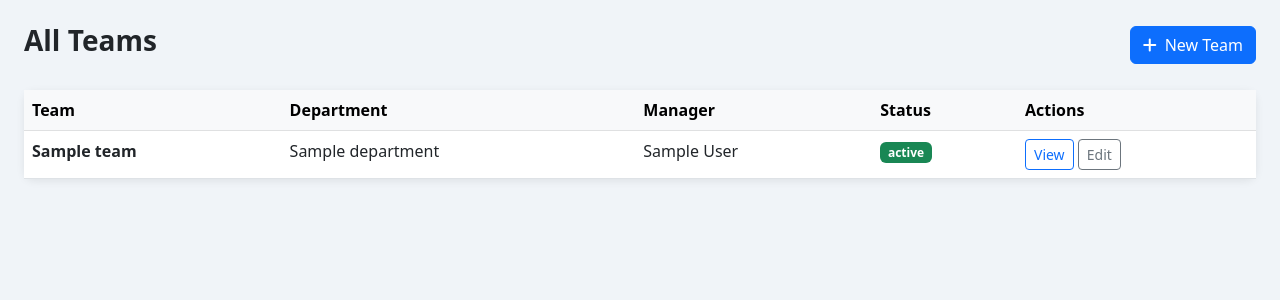
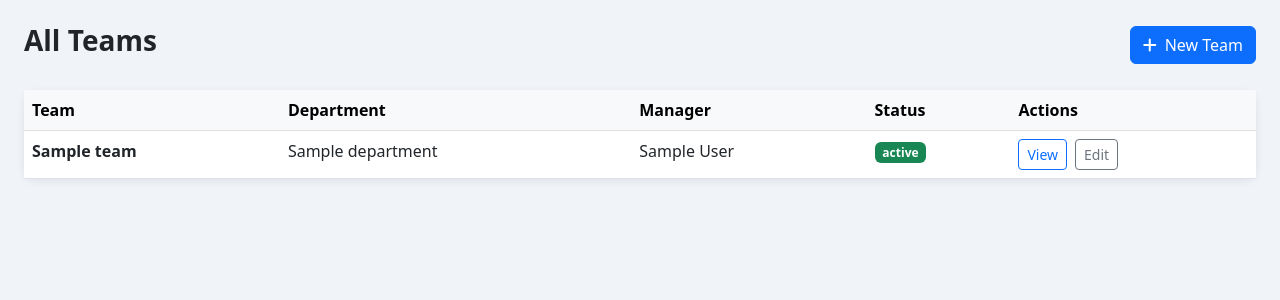
Before and after one commit to timileyinoluwasheyi438-hub/sky-portal, a Django app: page /teams/ in a window 1280 px wide. Shown: the part 56-356 px from the top of the page. Run offline with Django 5.2, Linux system fonts and the light colour scheme; a user stored in the database is signed in; tables that the repository leaves empty hold one stand-in row (values such as "Sample post").

Commit message:
fix team_list

```diff
--- a/templates/teams/team_list.html
+++ b/templates/teams/team_list.html
@@ -22,7 +22,7 @@
     {% endif %}
 </td>
                 <td><span class="badge bg-{% if team.status == 'active' %}success{% elif team.status == 'disbanded' %}danger{% else %}warning text-dark{% endif %}">{{ team.status }}</span></td>
-                <td>
+                <td style="display:flex; flex-direction:row; gap:8px; flex-wrap:wrap; padding:8px;">
                     <a href="{% url 'team_detail' team.pk %}" class="btn btn-sm btn-outline-primary">View</a>
                     <a href="{% url 'team_edit' team.pk %}" class="btn btn-sm btn-outline-secondary">Edit</a>
                 </td>
```
